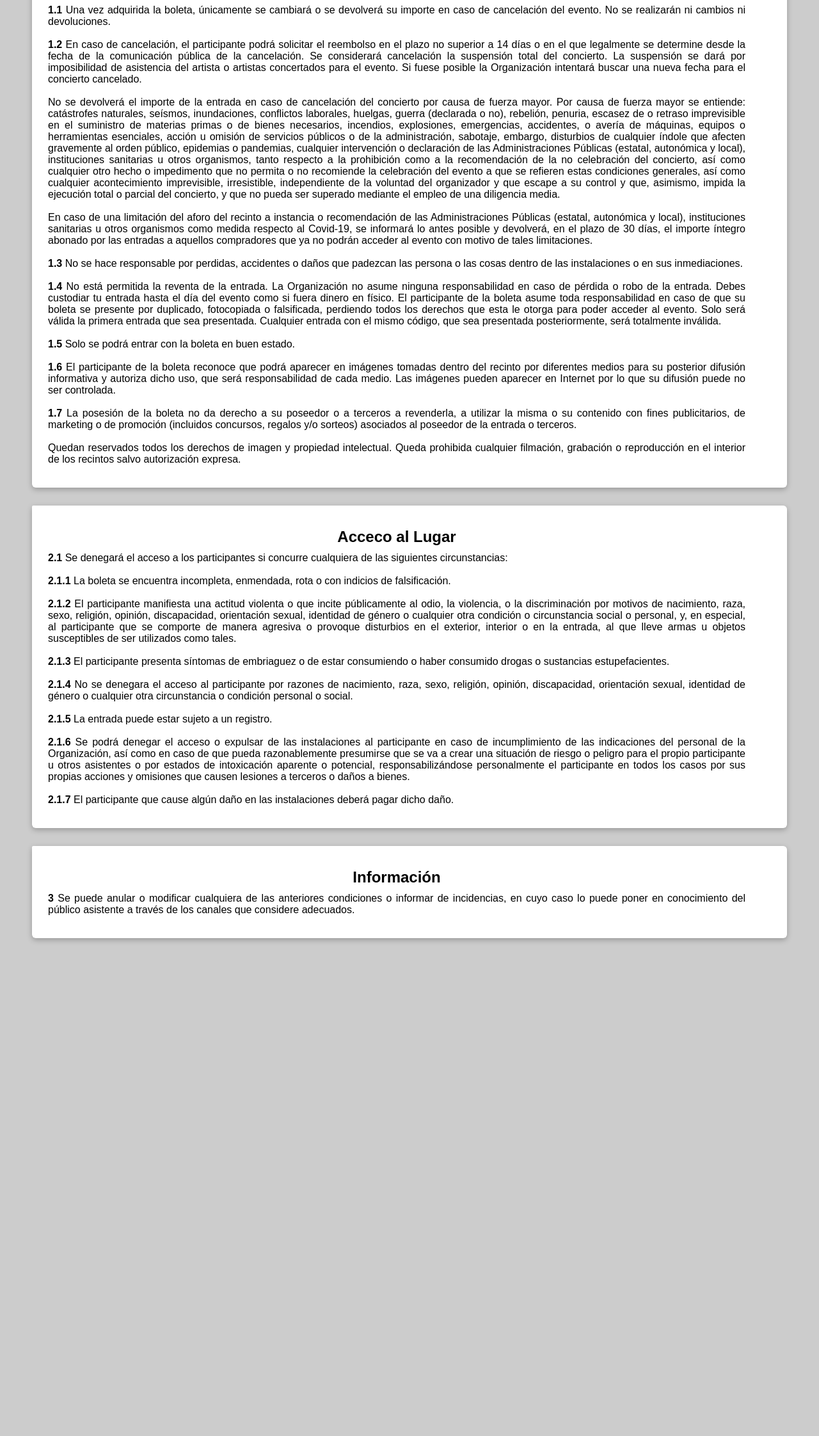
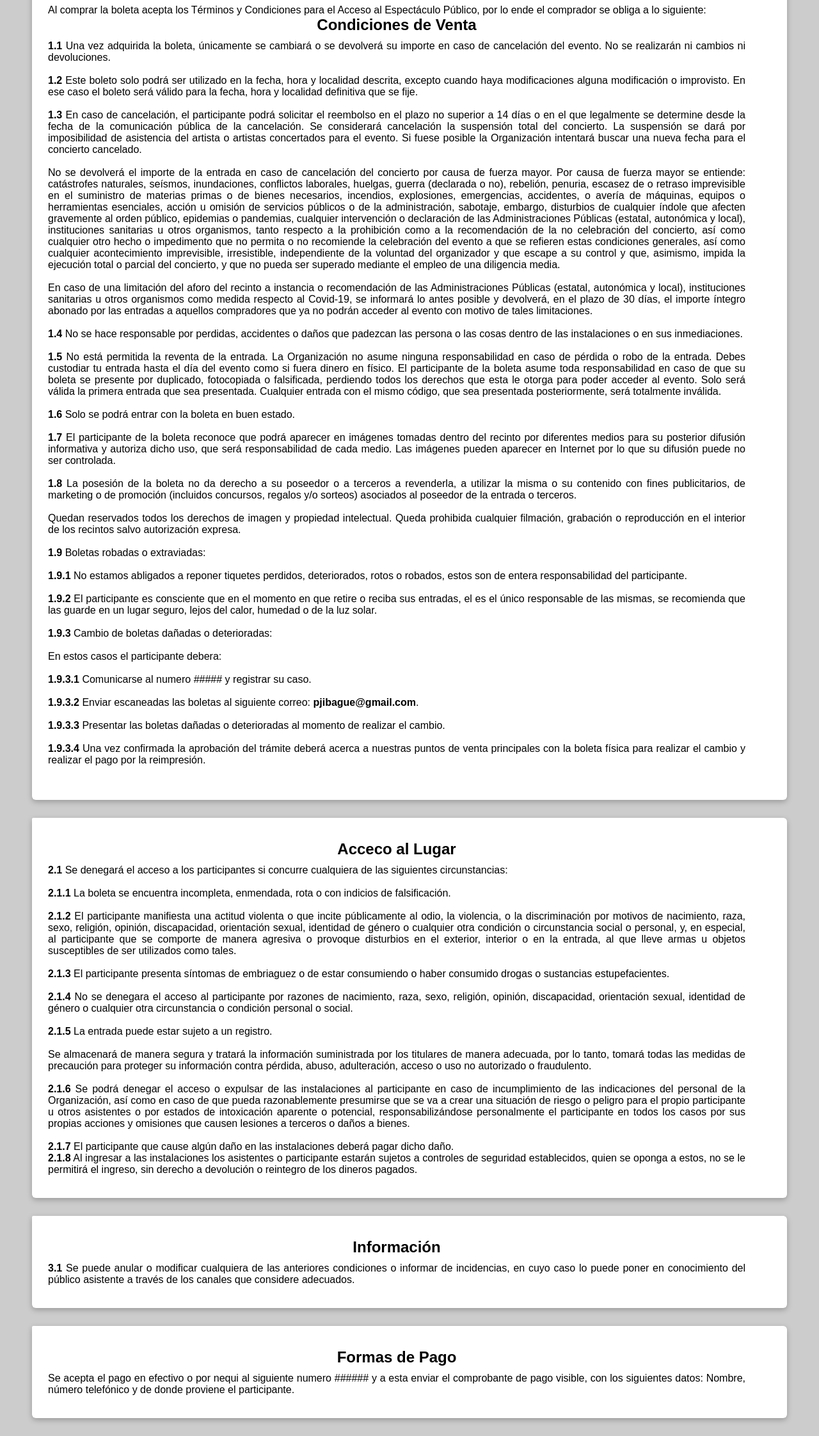
Before and after one commit to Pastoral-Juvenil-Ibague/Concierto_Clusura-, a plain HTML site: page contenido/inicio.html in a window 1280 px wide. Shown: the part 203-2447 px from the top of the page at 64% size. Before the commit the page ends 1697 px from the top, so only its background shows below. Drawn offline with Linux system fonts and the light colour scheme.

Commit message:
Add files via upload

```diff
--- a/contenido/inicio.html
+++ b/contenido/inicio.html
@@ -32,26 +32,52 @@
 
     <div class="ter_con">
       <h1>Términos y Condiciones</h1>
+      <p>Al comprar la boleta acepta los Términos y Condiciones para el Acceso al Espectáculo Público, por lo ende el comprador se obliga a lo siguiente:</p>
+
+      <h2>Condiciones de Venta</h2>
+
       <p><b>1.1</b> Una vez adquirida la boleta, únicamente se cambiará o se devolverá su importe en caso de cancelación del evento. No se realizarán ni cambios ni devoluciones.<br><br>
 
-      <b>1.2</b> En caso de cancelación, el participante podrá solicitar el reembolso en el plazo no superior a 14 días o en el que legalmente se determine desde la fecha de la comunicación pública de la cancelación. Se considerará cancelación la suspensión total del concierto. La suspensión se dará por imposibilidad de asistencia del artista o artistas concertados para el evento. Si fuese posible la Organización intentará buscar una nueva fecha para el concierto cancelado.<br><br>
+      <b>1.2</b> Este boleto solo podrá ser utilizado en la fecha, hora y localidad descrita, excepto cuando haya modificaciones alguna modificación o improvisto. En ese caso el boleto será válido para la fecha, hora y localidad definitiva que se fije.<br><br>
+
+      <b>1.3</b> En caso de cancelación, el participante podrá solicitar el reembolso en el plazo no superior a 14 días o en el que legalmente se determine desde la fecha de la comunicación pública de la cancelación. Se considerará cancelación la suspensión total del concierto. La suspensión se dará por imposibilidad de asistencia del artista o artistas concertados para el evento. Si fuese posible la Organización intentará buscar una nueva fecha para el concierto cancelado.<br><br>
 
       No se devolverá el importe de la entrada en caso de cancelación del concierto por causa de fuerza mayor. Por causa de fuerza mayor se entiende: catástrofes naturales, seísmos, inundaciones, conflictos laborales, huelgas, guerra (declarada o no), rebelión, penuria, escasez de o retraso imprevisible en el suministro de materias primas o de bienes necesarios, incendios, explosiones, emergencias, accidentes, o avería de máquinas, equipos o herramientas esenciales, acción u omisión de servicios públicos o de la administración, sabotaje, embargo, disturbios de cualquier índole que afecten gravemente al orden público, epidemias o pandemias, cualquier intervención o declaración de las Administraciones Públicas (estatal, autonómica y local), instituciones sanitarias u otros organismos, tanto respecto a la prohibición como a la recomendación de la no celebración del concierto, así como cualquier otro hecho o impedimento que no permita o no recomiende la celebración del evento a que se refieren estas condiciones generales, así como cualquier acontecimiento imprevisible, irresistible, independiente de la voluntad del organizador y que escape a su control y que, asimismo, impida la ejecución total o parcial del concierto, y que no pueda ser superado mediante el empleo de una diligencia media.<br><br>
 
       En caso de una limitación del aforo del recinto a instancia o recomendación de las Administraciones Públicas (estatal, autonómica y local), instituciones sanitarias u otros organismos como medida respecto al Covid-19, se informará lo antes posible y devolverá, en el plazo de 30 días, el importe íntegro abonado por las entradas a aquellos compradores que ya no podrán acceder al evento con motivo de tales limitaciones.<br><br>
 
-      <b>1.3</b> No se hace responsable por perdidas, accidentes o daños que padezcan las persona o las cosas dentro de las instalaciones o en sus inmediaciones.<br><br>
+      <b>1.4</b> No se hace responsable por perdidas, accidentes o daños que padezcan las persona o las cosas dentro de las instalaciones o en sus inmediaciones.<br><br>
 
-      <b>1.4</b> No está permitida la reventa de la entrada. La Organización no asume ninguna responsabilidad en caso de pérdida o robo de la entrada. Debes custodiar tu entrada hasta el día del evento como si fuera dinero en físico. El participante de la boleta asume toda responsabilidad en caso de que su boleta se presente por duplicado, fotocopiada o falsificada, perdiendo todos los derechos que esta le otorga para poder acceder al evento. Solo será válida la primera entrada que sea presentada. Cualquier entrada con el mismo código, que sea presentada posteriormente, será totalmente inválida.<br><br>
+      <b>1.5</b> No está permitida la reventa de la entrada. La Organización no asume ninguna responsabilidad en caso de pérdida o robo de la entrada. Debes custodiar tu entrada hasta el día del evento como si fuera dinero en físico. El participante de la boleta asume toda responsabilidad en caso de que su boleta se presente por duplicado, fotocopiada o falsificada, perdiendo todos los derechos que esta le otorga para poder acceder al evento. Solo será válida la primera entrada que sea presentada. Cualquier entrada con el mismo código, que sea presentada posteriormente, será totalmente inválida.<br><br>
 
-      <b>1.5</b> Solo se podrá entrar con la boleta en buen estado.<br><br>
+      <b>1.6</b> Solo se podrá entrar con la boleta en buen estado.<br><br>
 
-      <b>1.6</b> El participante de la boleta reconoce que podrá aparecer en imágenes tomadas dentro del recinto por diferentes medios para su posterior difusión informativa y autoriza dicho uso, que será responsabilidad de cada medio. Las imágenes pueden aparecer en Internet por lo que su difusión puede no ser controlada.<br><br>
+      <b>1.7</b> El participante de la boleta reconoce que podrá aparecer en imágenes tomadas dentro del recinto por diferentes medios para su posterior difusión informativa y autoriza dicho uso, que será responsabilidad de cada medio. Las imágenes pueden aparecer en Internet por lo que su difusión puede no ser controlada.<br><br>
 
-      <b>1.7</b> La posesión de la boleta no da derecho a su poseedor o a terceros a revenderla, a utilizar la misma o su contenido con fines publicitarios, de marketing o de promoción (incluidos concursos, regalos y/o sorteos) asociados al poseedor de la entrada o terceros.<br><br>
+      <b>1.8</b> La posesión de la boleta no da derecho a su poseedor o a terceros a revenderla, a utilizar la misma o su contenido con fines publicitarios, de marketing o de promoción (incluidos concursos, regalos y/o sorteos) asociados al poseedor de la entrada o terceros.<br><br>
 
-      Quedan reservados todos los derechos de imagen y propiedad intelectual. Queda prohibida cualquier filmación, grabación o reproducción en el interior de los recintos salvo autorización expresa.<br>
+      Quedan reservados todos los derechos de imagen y propiedad intelectual. Queda prohibida cualquier filmación, grabación o reproducción en el interior de los recintos salvo autorización expresa.<br><br>
+
+      <b>1.9</b> Boletas robadas o extraviadas:<br><br>
+
+      <b>1.9.1 </b>No estamos abligados a reponer tiquetes perdidos, deteriorados, rotos o robados, estos son de entera responsabilidad del participante.<br><br>
+
+      <b>1.9.2 </b>El participante es consciente que en el momento en que retire o reciba sus entradas, el es el único responsable de las mismas, se recomienda que las  guarde en un lugar seguro, lejos del calor, humedad o de la luz solar.<br><br>
+
+      <b>1.9.3</b> Cambio de boletas dañadas o deterioradas:<br><br>
+
+      En estos casos el participante debera:<br><br>
+
+      <b>1.9.3.1 </b>Comunicarse al numero ##### y registrar su caso.<br><br>
+
+      <b>1.9.3.2 </b>Enviar escaneadas las boletas al siguiente correo: <b>pjibague@gmail.com</b>.<br><br>
+
+      <b>1.9.3.3 </b>Presentar las boletas dañadas o deterioradas al momento de realizar el cambio.<br><br>
+
+      <b>1.9.3.4 </b>Una vez confirmada la aprobación del trámite deberá acerca a nuestras puntos de venta principales con la boleta física para realizar el cambio y realizar el pago por la reimpresión.<br><br>
       </p>
+
+
     </div>
 
     <div class="ter_con">
@@ -68,20 +94,28 @@
 
         <b>2.1.5</b> La entrada puede estar sujeto a un registro.<br><br>
 
+        Se almacenará de manera segura y tratará la información suministrada por los titulares de manera adecuada, por lo tanto, tomará todas las medidas de precaución para proteger su información contra pérdida, abuso, adulteración, acceso o uso no autorizado o fraudulento.<br><br>
+
         <b>2.1.6</b> Se podrá denegar el acceso o expulsar de las instalaciones al participante en caso de incumplimiento de las indicaciones del personal de la Organización, así como en caso de que pueda razonablemente presumirse que se va a crear una situación de riesgo o peligro para el propio participante u otros asistentes o por estados de intoxicación aparente o potencial, responsabilizándose personalmente el participante en todos los casos por sus propias acciones y omisiones que causen lesiones a terceros o daños a bienes.<br><br>
 
         <b>2.1.7</b> El participante que cause algún daño en las instalaciones deberá pagar dicho daño.<br>
 
-</p>
+        <b>2.1.8</b> Al ingresar a las instalaciones los asistentes o participante estarán sujetos a controles de seguridad establecidos, quien se oponga a estos, no se le permitirá el ingreso, sin derecho a devolución o reintegro de los dineros pagados.<br>
+
+      </p>
     </div>
 
 
     <div class="ter_con">
 
       <h2>Información</h2>
-      <p><b>3</b> Se puede anular o modificar cualquiera de las anteriores condiciones o informar de incidencias, en cuyo caso lo puede poner en conocimiento del público asistente a través de los canales que considere adecuados.
+      <p><b>3.1</b> Se puede anular o modificar cualquiera de las anteriores condiciones o informar de incidencias, en cuyo caso lo puede poner en conocimiento del público asistente a través de los canales que considere adecuados.</p>
+    </div>
 
-</p>
+    <div class="ter_con">
+
+      <h2>Formas de Pago </h2>
+      <p> Se acepta el pago en efectivo o por nequi al siguiente numero ###### y a esta enviar el comprobante de pago visible, con los siguientes datos: Nombre, número telefónico y de donde proviene el participante.</p>
     </div>
 
   </body>
```
Also changed, not shown: style/style-inicio.css (line endings or trailing spaces), ubicacion2.png (added).
